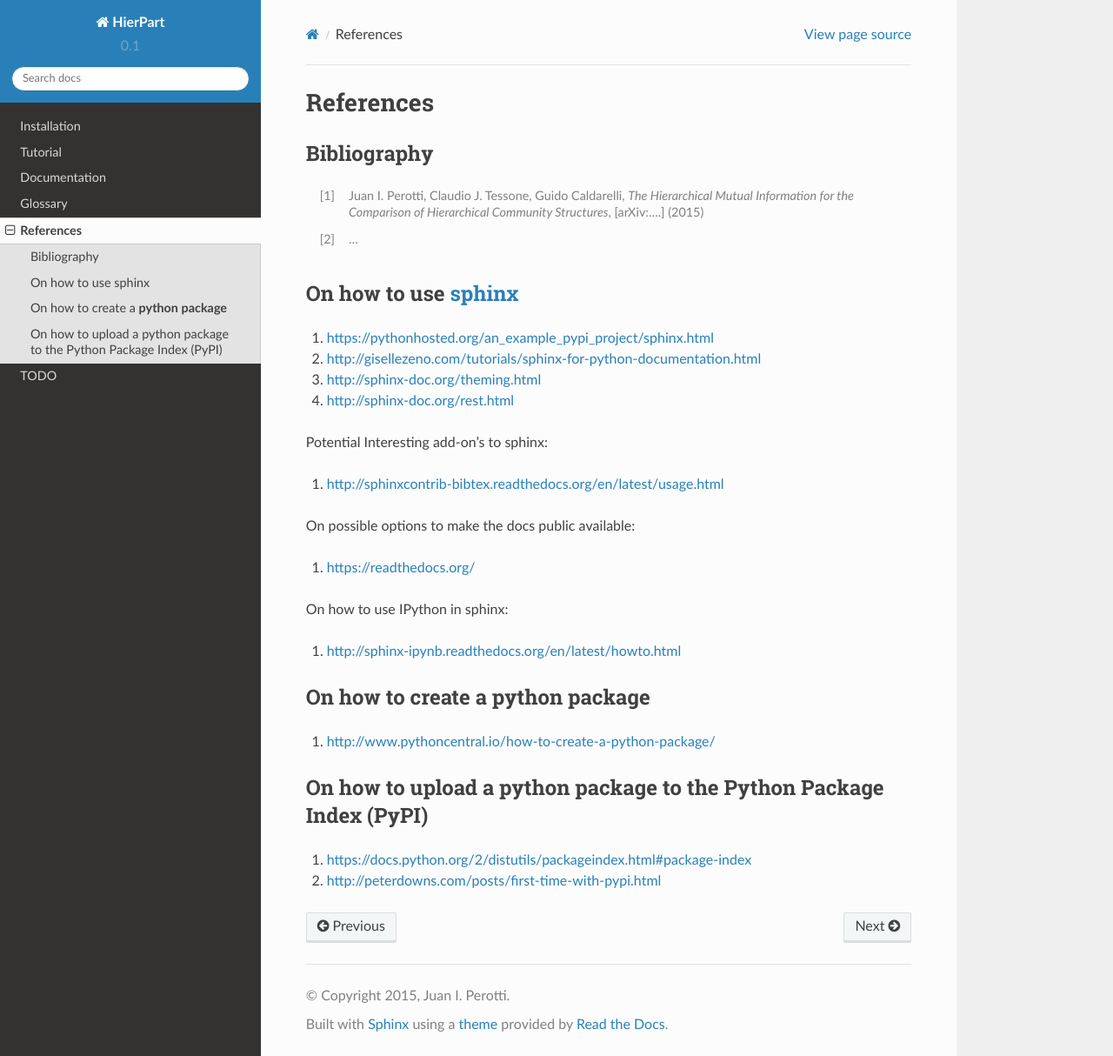
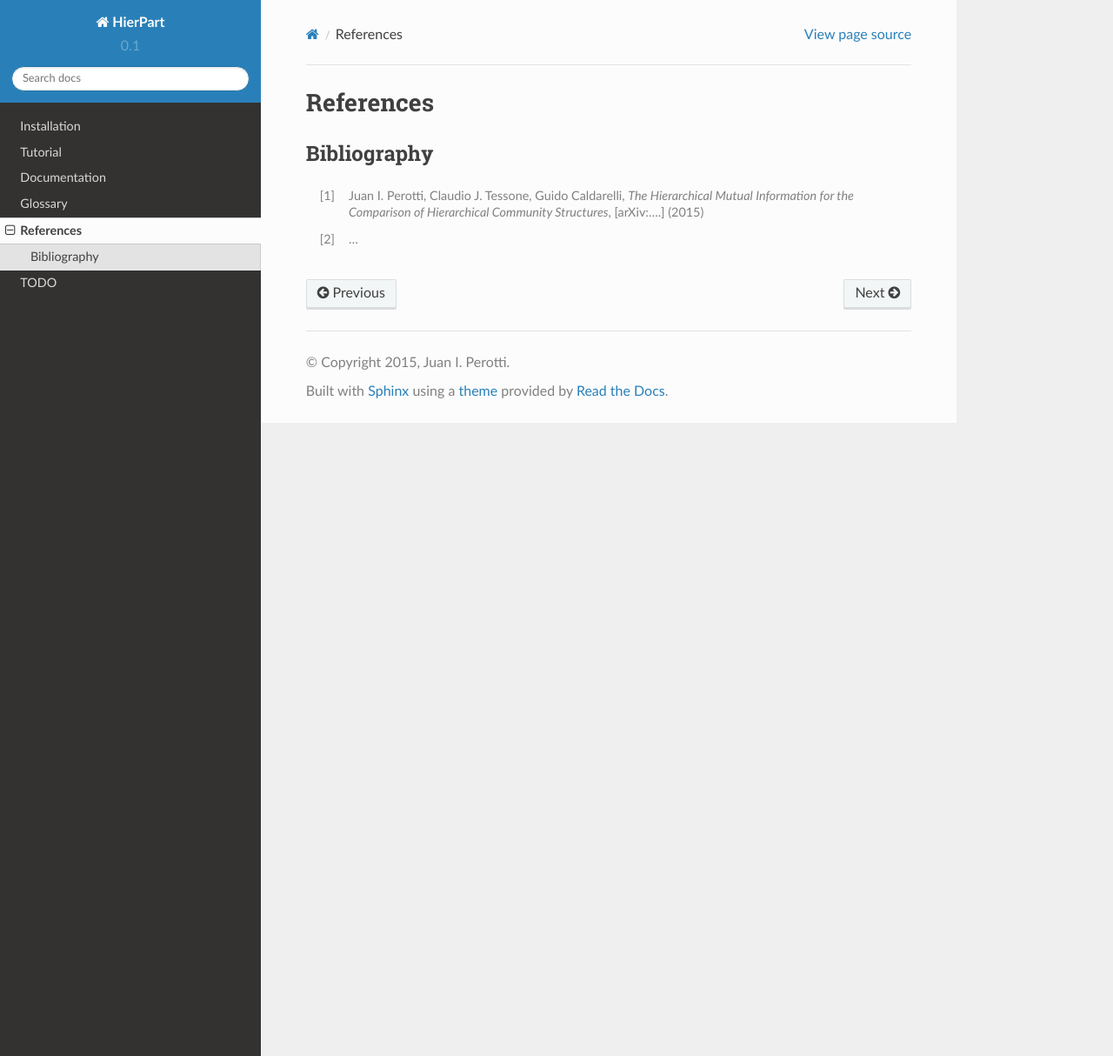
Before and after one commit to rayohauno/hierpart, a Sphinx documentation site: the page built from doc/references.rst, in a window 1280 px wide and 1214 px high. Shown: the whole window at 87% size. Built offline with Sphinx 7.4.7 and the Read the Docs theme 2.0.0, drawn with Linux system fonts in a browser that asks for light colours.

Commit message:
Progress

```diff
--- a/doc/references.rst
+++ b/doc/references.rst
@@ -6,34 +6,3 @@ Bibliography
 
 .. [1] Juan I. Perotti, Claudio J. Tessone, Guido Caldarelli, *The Hierarchical Mutual Information for the Comparison of Hierarchical Community Structures*, [arXiv:....] (2015)
 .. [2] ...
-
-On how to use `sphinx <http://sphinx-doc.org/>`_
-++++++++++++++++++++++++++++++++++++++++++++++++
-
-1. https://pythonhosted.org/an_example_pypi_project/sphinx.html
-2. http://gisellezeno.com/tutorials/sphinx-for-python-documentation.html
-3. http://sphinx-doc.org/theming.html
-4. http://sphinx-doc.org/rest.html
-
-Potential Interesting add-on's to sphinx:
-
-1. http://sphinxcontrib-bibtex.readthedocs.org/en/latest/usage.html
-
-On possible options to make the docs public available:
-
-1. https://readthedocs.org/
-
-On how to use IPython in sphinx:
-
-1. http://sphinx-ipynb.readthedocs.org/en/latest/howto.html
-
-On how to create a **python package**
-+++++++++++++++++++++++++++++++++++++
-
-1. http://www.pythoncentral.io/how-to-create-a-python-package/
-
-On how to upload a python package to the Python Package Index (PyPI)
-++++++++++++++++++++++++++++++++++++++++++++++++++++++++++++++++++++
-
-1. https://docs.python.org/2/distutils/packageindex.html#package-index
-2. http://peterdowns.com/posts/first-time-with-pypi.html
```
